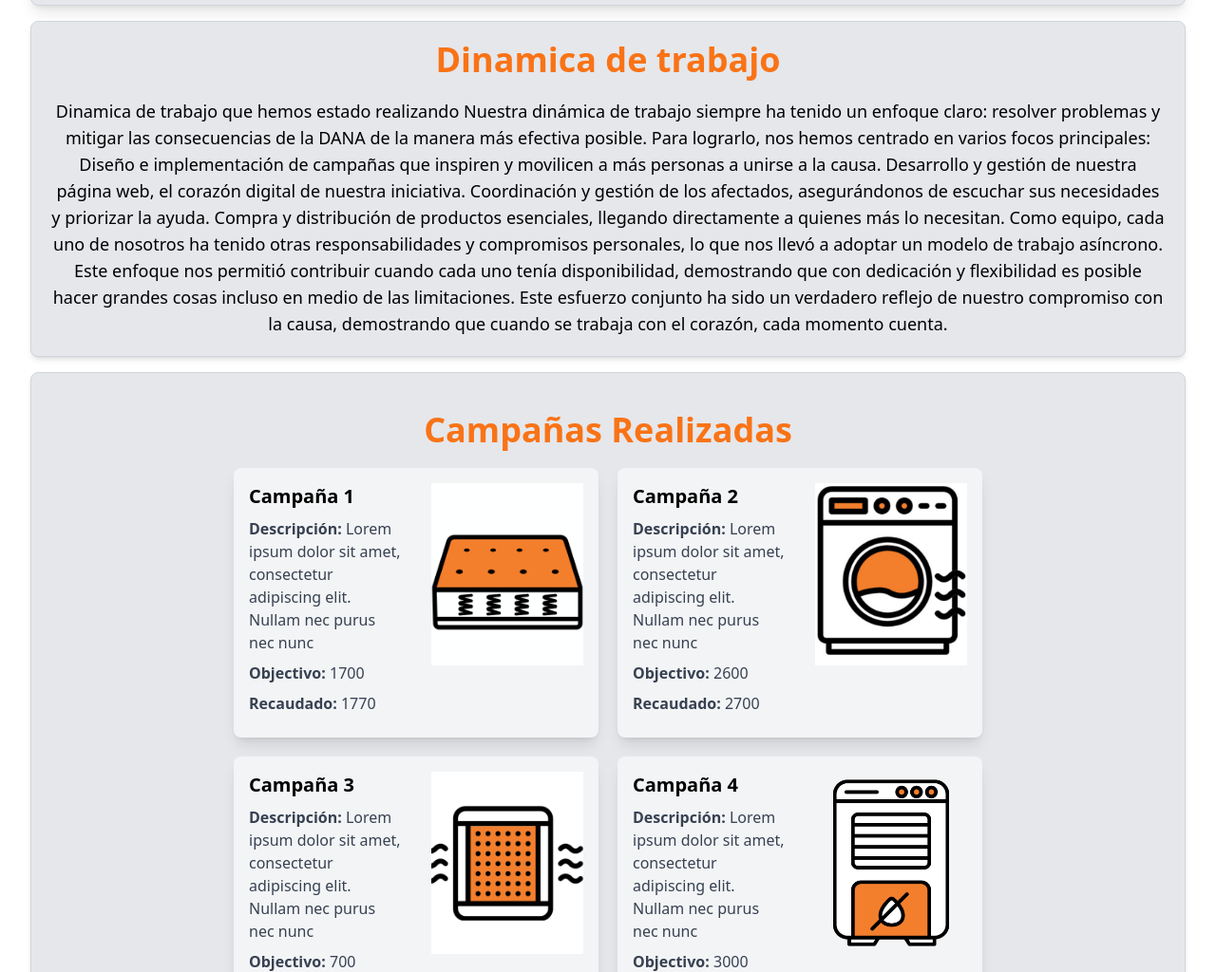
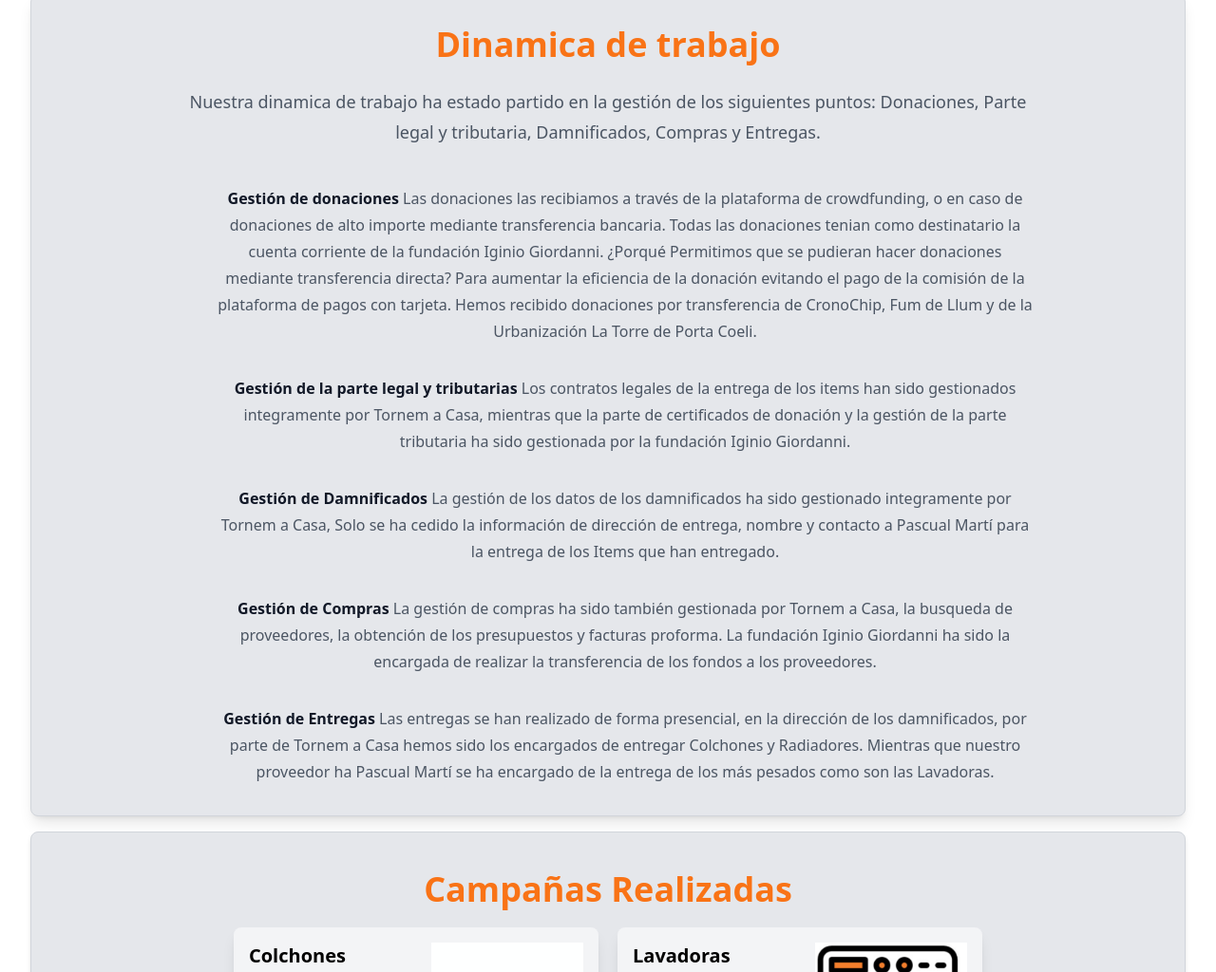
Before and after one commit to fbponz/TornemACasa, an Astro site: page / in a window 1280 px wide. Shown: the part 1248-2272 px from the top of the page at 95% size. Built offline with nearby package versions, Linux system fonts and the light colour scheme; Astro itself is replaced by a stand-in of ours.

Commit message:
Modified the Campaigns the information and structure

```diff
--- a/src/components/Campaign.astro
+++ b/src/components/Campaign.astro
@@ -6,10 +6,10 @@ import CardUI from './CardCampaign.astro'
     <div class="flex flex-col justify-center items-center p-5 space-y-5">
         <h1 class="text-4xl font-bold text-orange-500">Campañas Realizadas</h1>
         <div class="flex flex-wrap justify-center gap-5">
-            <CardUI title="Campaña 1" description="Lorem ipsum dolor sit amet, consectetur adipiscing elit. Nullam nec purus nec nunc" money_objective="1700" money="1770" imageUrl="./icons/colchon.png"/>
-            <CardUI title="Campaña 2" description="Lorem ipsum dolor sit amet, consectetur adipiscing elit. Nullam nec purus nec nunc" money_objective="2600" money="2700" imageUrl="./icons/lavadora.png"/>
-            <CardUI title="Campaña 3" description="Lorem ipsum dolor sit amet, consectetur adipiscing elit. Nullam nec purus nec nunc" money_objective="700" money="770" imageUrl="./icons/radiador.png"/>
-            <CardUI title="Campaña 4" description="Lorem ipsum dolor sit amet, consectetur adipiscing elit. Nullam nec purus nec nunc" money_objective="3000" money="1770" imageUrl="./icons/deshumificador.png"/>
+            <CardUI title="Colchones" description="Campaña destinada a la compra de 10 colchones a la empresa Colchon Selección, Mivis de Algemesí" money_objective="1700" money="1770" imageUrl="./icons/colchon.png"/>
+            <CardUI title="Lavadoras" description="Campaña destinada a la compra de 10 Lavadoras a la empresa Pascual Martí, de Manises" money_objective="2600" money="2700" imageUrl="./icons/lavadora.png"/>
+            <CardUI title="Calefactores" description="Campaña destinada a compra de 20 Calefactores a la empresa Pascual Martí, de Manises" money_objective="700" money="770" imageUrl="./icons/radiador.png"/>
+            <CardUI title="Deshumificadores" description="Campaña destinada a la compra de 4 deshumificadores a la empresa XXXX, de Benetusser" money_objective="3000" money="744" imageUrl="./icons/deshumificador.png"/>
         </div>
     </div>
 </div>
--- a/src/components/Content.astro
+++ b/src/components/Content.astro
@@ -4,6 +4,7 @@ import PartnersUI from './Partners.astro'
 import CampaignUI from './Campaign.astro'
 import ObjectiveUI from './Objetive.astro'
 import SuccessUI from './Success.astro'
+import DynamicUI from './Dynamics.astro'
 ---
 
 <div id="container">
@@ -15,13 +16,20 @@ import SuccessUI from './Success.astro'
 					text="Tornem a Casa, ha decidido cesar sus actividades. Queremos agradecer a todos los que nos han apoyado, por ellos y la transparencia que siempre hemos querido ofreceros, aquí está la información de las diferentes campañas y las empresas que han colaborado."
 					class="mb-4 bg-yellow-200 border-l-4 border-yellow-600 p-4 rounded-lg shadow-lg text-gray-800"
 				/>
-				<SectionUI title="Historia" text="Tornem a Casa nació de un inspirador evento Hackathon organizado por GuruWalk, donde el objetivo era claro: unir mentes creativas y solidarias para desarrollar soluciones tecnológicas que pudieran marcar la diferencia en la vida de los afectados por la DANA. En aquel evento, nos reunimos un grupo diverso de 40 personas llenas de esperanza y compromiso. Con el tiempo, este equipo se fue transformando, y finalmente 6 valientes decidimos tomar la misión de ayudar al mayor número de personas posible, trabajando con los recursos que teníamos a nuestro alcance. Tras mucho esfuerzo, noches en vela y un compromiso inquebrantable, logramos dar vida a este Crowdfunding que ha sido mucho más que una plataforma: ha sido un faro de esperanza. Gracias a esta iniciativa, hemos conseguido ayudar a más de 30 personas a recuperar lo esencial y reconstruir sus vidas. Hoy, nuestra historia continúa siendo un testimonio de lo que se puede lograr cuando el corazón y la tecnología se unen por una causa común. ¡Gracias por ser parte de este camino!" class="mb-4" />
+				<SectionUI title="Historia" text="Tornem a Casa nació de un evento Hackathon organizado por GuruWalk, donde el objetivo: Era unir mentes creativas y solidarias para desarrollar soluciones tecnológicas que pudieran ayudar a los afectados por la DANA. En aquel evento, nos reunimos un grupo diverso de 40 personas llenas de ideas y compromiso. Con el tiempo, este equipo se fue transformando, y finalmente 6 decidimos tomar la misión de ayudar al mayor número de personas posible, trabajando con los recursos que teníamos a nuestro alcance. Tras mucho esfuerzo, logramos dar vida a este Crowdfunding que ha sido mucho más que una plataforma: ha sido un faro de esperanza. Gracias a esta iniciativa, hemos conseguido ayudar a más de 30 personas a recuperar lo esencial y reconstruir sus hogares. Hoy, nuestra historia continúa siendo un testimonio de lo que se puede lograr cuando hay una causa común. ¡Gracias por ser parte de este camino!" class="mb-4" />
 				<ObjectiveUI title="Objetivos"/>
-				<SectionUI title="Dinamica de trabajo" text="Dinamica de trabajo que hemos estado realizando Nuestra dinámica de trabajo siempre ha tenido un enfoque claro: resolver problemas y mitigar las consecuencias de la DANA de la manera más efectiva posible. Para lograrlo, nos hemos centrado en varios focos principales: Diseño e implementación de campañas que inspiren y movilicen a más personas a unirse a la causa. Desarrollo y gestión de nuestra página web, el corazón digital de nuestra iniciativa. Coordinación y gestión de los afectados, asegurándonos de escuchar sus necesidades y priorizar la ayuda. Compra y distribución de productos esenciales, llegando directamente a quienes más lo necesitan. Como equipo, cada uno de nosotros ha tenido otras responsabilidades y compromisos personales, lo que nos llevó a adoptar un modelo de trabajo asíncrono. Este enfoque nos permitió contribuir cuando cada uno tenía disponibilidad, demostrando que con dedicación y flexibilidad es posible hacer grandes cosas incluso en medio de las limitaciones. Este esfuerzo conjunto ha sido un verdadero reflejo de nuestro compromiso con la causa, demostrando que cuando se trabaja con el corazón, cada momento cuenta." class="mb-4" />
+				<DynamicUI
+					title='Dinamica de trabajo'
+					description='Nuestra dinamica de trabajo ha estado partido en la gestión de los siguientes puntos: Donaciones, Parte legal y tributaria, Damnificados, Compras y Entregas.'
+					donations='Las donaciones las recibiamos a través de la plataforma de crowdfunding, o en caso de donaciones de alto importe mediante transferencia bancaria. Todas las donaciones tenian como destinatario la cuenta corriente de la fundación Iginio Giordanni. ¿Porqué Permitimos que se pudieran hacer donaciones mediante transferencia directa? Para aumentar la eficiencia de la donación evitando el pago de la comisión de la plataforma de pagos con tarjeta. Hemos recibido donaciones por transferencia de CronoChip, Fum de Llum y de la Urbanización La Torre de Porta Coeli.'
+					legal='Los contratos legales de la entrega de los items han sido gestionados integramente por Tornem a Casa, mientras que la parte de certificados de donación y la gestión de la parte tributaria ha sido gestionada por la fundación Iginio Giordanni.'
+					damnified='La gestión de los datos de los damnificados ha sido gestionado integramente por Tornem a Casa, Solo se ha cedido la información de dirección de entrega, nombre y contacto a Pascual Martí para la entrega de los Items que han entregado.'
+					goods='La gestión de compras ha sido también gestionada por Tornem a Casa, la busqueda de proveedores, la obtención de los presupuestos y facturas proforma. La fundación Iginio Giordanni ha sido la encargada de realizar la transferencia de los fondos a los proveedores.'
+					deliveries='Las entregas se han realizado de forma presencial, en la dirección de los damnificados, por parte de Tornem a Casa hemos sido los encargados de entregar Colchones y Radiadores. Mientras que nuestro proveedor ha Pascual Martí se ha encargado de la entrega de los más pesados como son las Lavadoras.'
+				/>
 				<CampaignUI />
 				<SuccessUI title="Logros"/>
 				<PartnersUI />
-				<SectionUI title="Donde Continuar" text="La iniciativa Tornem a Casa nació con un objetivo claro y profundamente humano: ayudar a los afectados por la DANA que lo habían perdido todo. Cada familia, cada hogar devastado, representaba una historia que merecía ser reconstruida. Pero nuestra misión no terminaba ahí. Sabíamos que el corazón de la comunidad también late en sus pequeños negocios, en esos comercios locales que han sido durante años el sustento de tantas familias. La DANA no solo destruyó hogares, también golpeó duramente a los negocios locales, dejando calles enteras sin la vida que un día las caracterizó. Por ello, nos propusimos un desafío doble: canalizar las donaciones no solo para ayudar a las personas a levantarse, sino también para que los comerciantes pudieran volver a levantar las persianas de sus negocios. Restaurar la actividad de estos negocios no solo significa recuperar empleos, sino devolver a la comunidad la esperanza y el dinamismo que un desastre no puede arrebatar. Hoy seguimos trabajando con ese propósito en mente: reconstruir juntos, apoyar juntos, levantarnos juntos." class="mb-4" />
 			</section>
 		</section>
 	</main>
--- /dev/null
+++ b/src/components/Dynamics.astro
@@ -0,0 +1,52 @@
+---
+interface Props {
+    title: string;
+    description: string;
+    donations: string;
+    legal: string;
+    damnified: string;
+    goods: string;
+    deliveries: string;
+}
+
+const { title, description, donations, legal, damnified, goods, deliveries } = Astro.props;
+---
+<div class="w-full p-8 rounded-lg overflow-hidden bg-gray-200 border border-gray-300 shadow-lg">
+    <div class="mx-auto max-w-4xl lg:text-center">
+        <div class="mx-auto max-w-4xl lg:text-center">
+            <h1 class="text-4xl font-bold text-orange-500">{title}</h1>
+        </div>
+        <p class="mt-6 text-lg/8 text-gray-600">{description}</p>
+        <dl class="mt-10 max-w-xl space-y-8 text-base/7 text-gray-600 lg:max-w-none">
+            <div class="relative pl-9">
+                <dt class="inline font-semibold text-gray-900">
+                Gestión de donaciones
+                </dt>
+                <dd class="inline">{donations}</dd>
+            </div>
+            <div class="relative pl-9">
+                <dt class="inline font-semibold text-gray-900">
+                Gestión de la parte legal y tributarias
+                </dt>
+                <dd class="inline">{legal}</dd>
+            </div>
+            <div class="relative pl-9">
+                <dt class="inline font-semibold text-gray-900">
+                Gestión de Damnificados
+                </dt>
+                <dd class="inline">{damnified}</dd>
+            </div>
+            <div class="relative pl-9">
+                <dt class="inline font-semibold text-gray-900">
+                Gestión de Compras
+                </dt>
+                <dd class="inline">{goods}</dd>
+            </div>
+            <div class="relative pl-9">
+                <dt class="inline font-semibold text-gray-900">
+                Gestión de Entregas
+                </dt>
+                <dd class="inline">{deliveries}</dd>
+            </div>
+        </dl>
+</div></div>
```
